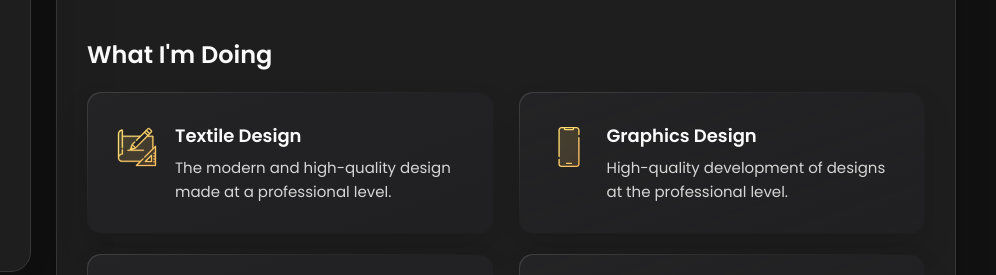
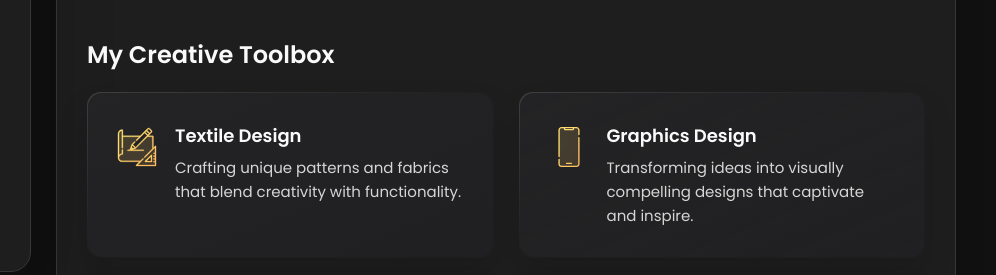
Before and after one commit to Shivaniagr319/Personal_Website, a plain HTML site: page index.html in a window 1280 px wide. Shown: the part 463-738 px from the top of the page, 284-1280 px from the left. Drawn offline with nearby package versions, Linux system fonts and the light colour scheme.

Commit message:
finalising landing page

```diff
--- a/index.html
+++ b/index.html
@@ -171,7 +171,7 @@
         </section>
         <!--service -->
         <section class="service">
-          <h3 class="h3 service-title">What i'm doing</h3>
+          <h3 class="h3 service-title">My Creative Toolbox</h3>
           <ul class="service-list">
             <li class="service-item">
               <div class="service-icon-box">
@@ -181,7 +181,7 @@
               <div class="service-content-box">
                 <h4 class="h4 service-item-title">Textile Design</h4>
                 <p class="service-item-text">
-                  The modern and high-quality design made at a professional level.
+                  Crafting unique patterns and fabrics that blend creativity with functionality.
                 </p>
               </div>
             </li>
@@ -192,7 +192,7 @@
               <div class="service-content-box">
                 <h4 class="h4 service-item-title">Graphics Design</h4>
                 <p class="service-item-text">
-                  High-quality development of designs at the professional level.
+                  Transforming ideas into visually compelling designs that captivate and inspire.
                 </p>
               </div>
             </li>
```
